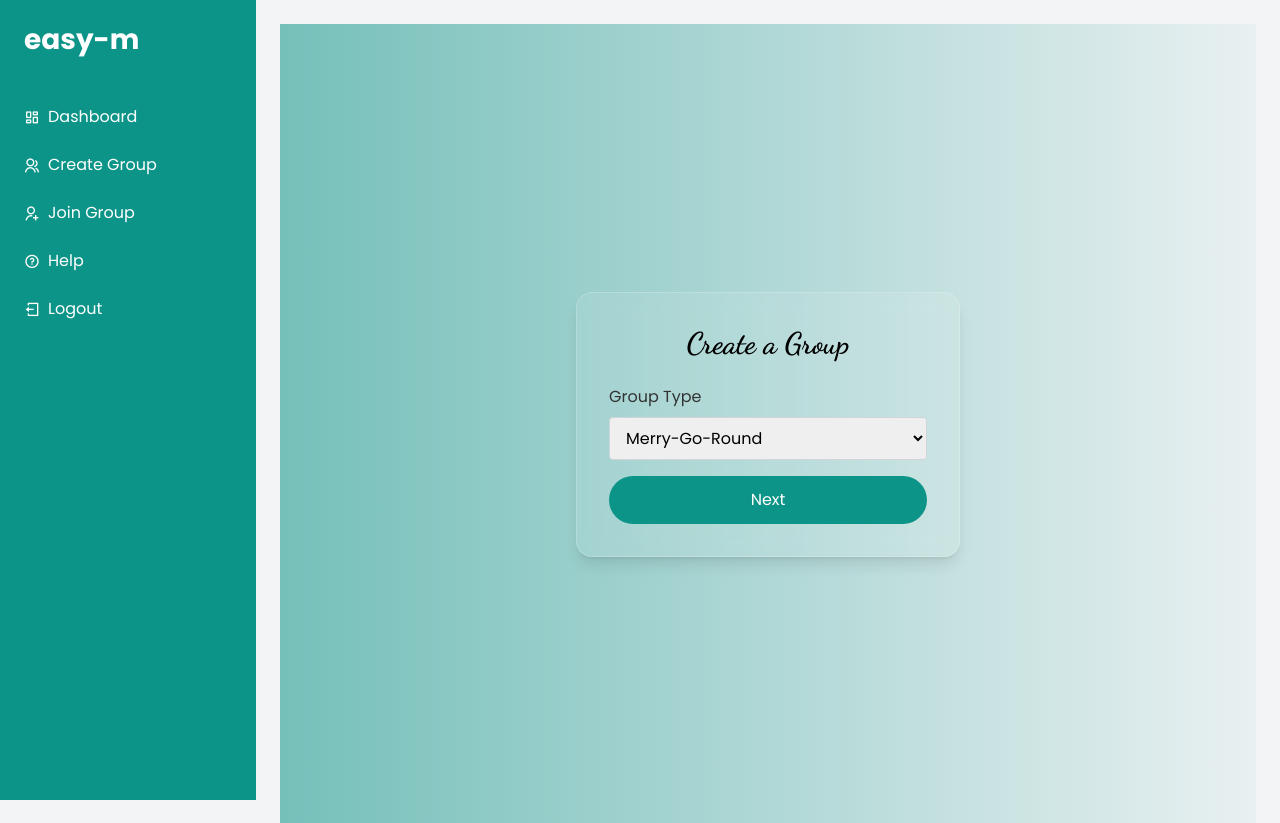
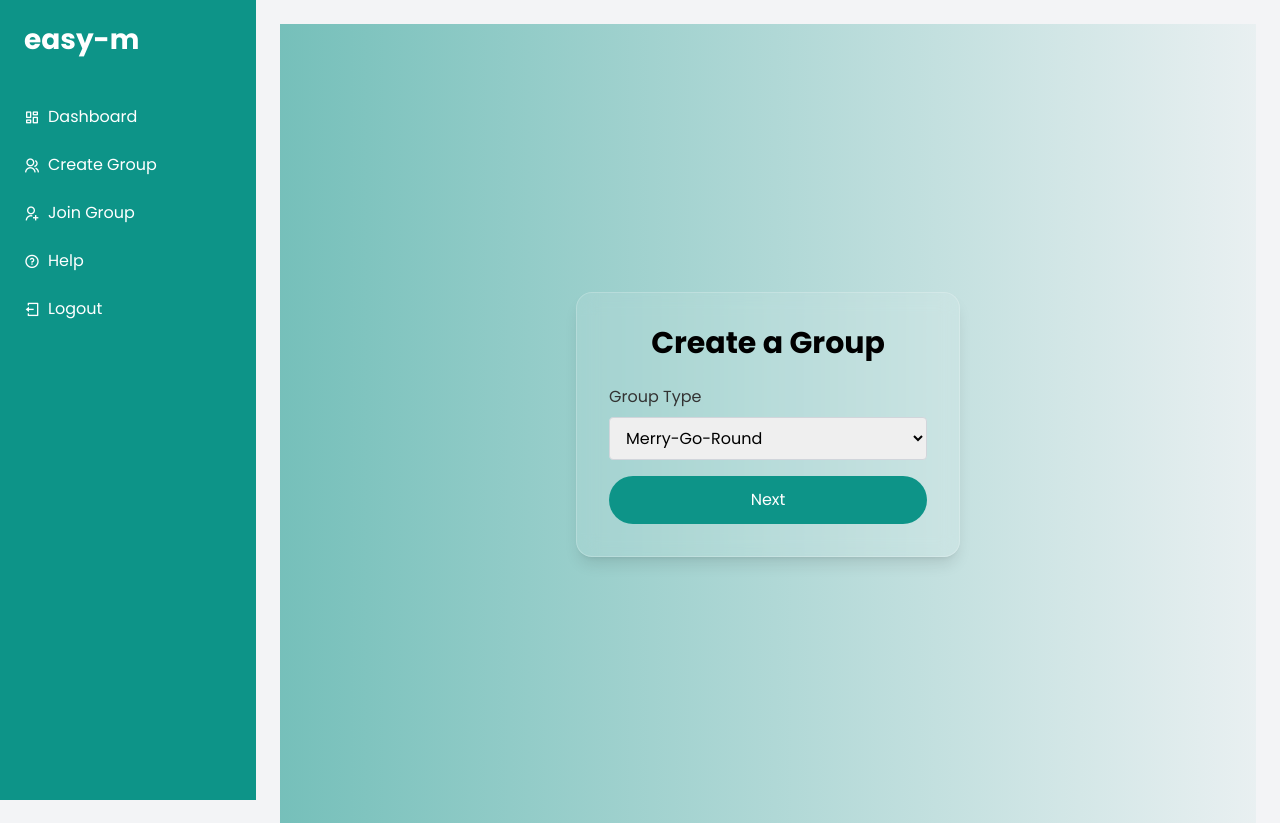
Before and after one commit to StewieC/easy-m, a Django app: page /create-group/ in a window 1280 px wide. Shown: the top 823 px of the page. Run offline with Django 5.2, Linux system fonts and the light colour scheme; the visitor is signed in with stand-in values (Sample User, id 1); some libraries are stand-ins or nearby versions.

Commit message:
Update header font to 'Poppins' for consistency in group creation templates

```diff
--- a/contributions/templates/contributions/create_contribution_group.html
+++ b/contributions/templates/contributions/create_contribution_group.html
@@ -5,7 +5,7 @@
 {% block content %}
 <div class="min-h-screen flex items-center justify-center bg-gradient-to-r from-teal-600 to-coral animate-gradient">
     <div class="glass-card p-8 rounded-2xl shadow-lg max-w-sm w-full">
-        <h1 class="text-3xl font-bold text-charcoal mb-6 text-center" style="font-family: 'Dancing Script', cursive;">Contribution Group</h1>
+        <h1 class="text-3xl font-bold text-charcoal mb-6 text-center" style="font-family: 'Poppins', sans-serif;">Contribution Group</h1>
         <form method="post">
             {% csrf_token %}
             <div class="mb-4 relative">
--- a/contributions/templates/contributions/create_group.html
+++ b/contributions/templates/contributions/create_group.html
@@ -5,7 +5,7 @@
 {% block content %}
 <div class="min-h-screen flex items-center justify-center bg-gradient-to-r from-teal-600 to-coral animate-gradient">
     <div class="glass-card p-8 rounded-2xl shadow-lg max-w-sm w-full">
-        <h1 class="text-3xl font-bold text-charcoal mb-6 text-center" style="font-family: 'Dancing Script', cursive;">Create a Group</h1>
+        <h1 class="text-3xl font-bold text-charcoal mb-6 text-center" style="font-family: 'Poppins', sans-serif;">Create a Group</h1>
         <form method="post">
             {% csrf_token %}
             <div class="mb-4">
```
